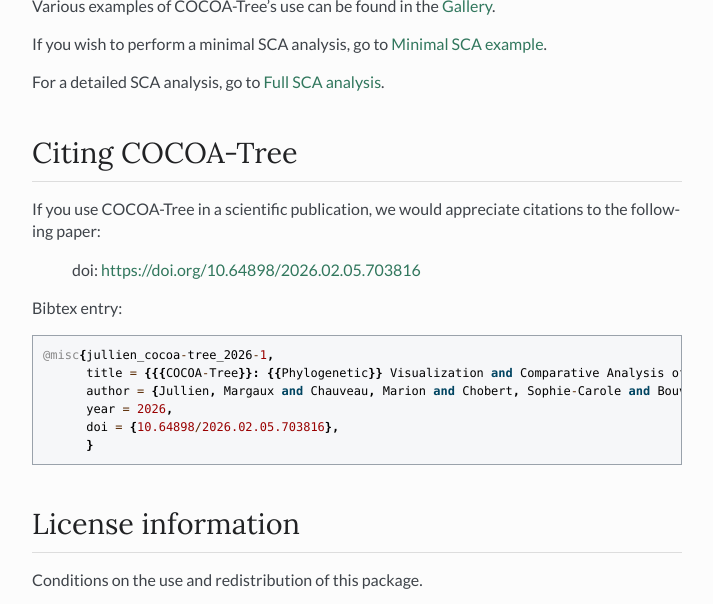
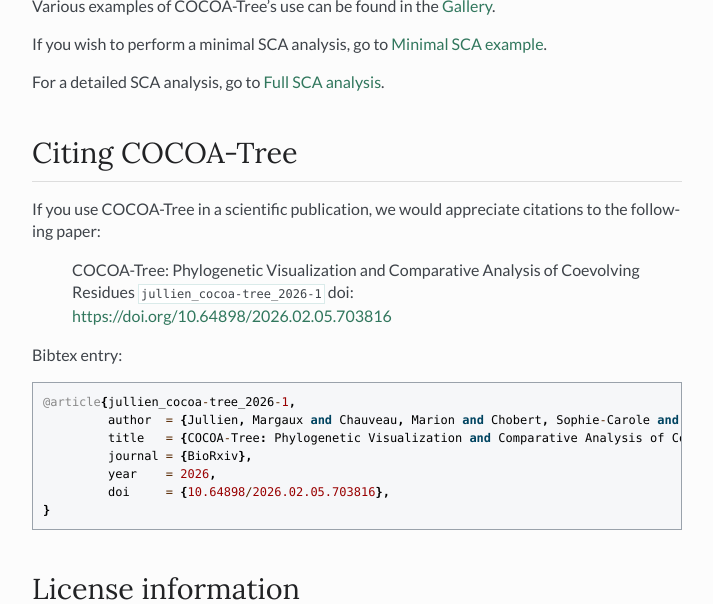
Before and after one commit to TrEE-TIMC/cocoatree, a Sphinx documentation site: the page built from doc/index.rst, in a window 1280 px wide and 900 px high, scrolled down 1323 px, cut to the strip 0-604 px from the top of the window. Shown: the whole strip, without its empty margins (398-1111 px from the left). Built offline with Sphinx 7.4.7, drawn with Linux system fonts in a browser that asks for light colours; nearby versions of some CDN libraries; cross-references to code outside the pages are shown as plain code.

Commit message:
update cocoatree citation

```diff
--- a/doc/index.rst
+++ b/doc/index.rst
@@ -47,16 +47,18 @@
 If you use COCOA-Tree in a scientific publication, we would appreciate citations
 to the following paper:
 
+   COCOA-Tree: Phylogenetic Visualization and Comparative Analysis of Coevolving Residues :cite:p:`jullien_cocoa-tree_2026-1`
    doi: https://doi.org/10.64898/2026.02.05.703816
 
 Bibtex entry::
 
-   @misc{jullien_cocoa-tree_2026-1,
-         title = {{{COCOA-Tree}}: {{Phylogenetic}} Visualization and Comparative Analysis of Coevolving Residues},
-         author = {Jullien, Margaux and Chauveau, Marion and Chobert, Sophie-Carole and Bouvet, Emma and Schmitt, William and Pierrel, Fabien and Abby, Sophie and Varoquaux, Nelle and Junier, Ivan},
-         year = 2026,
-         doi = {10.64898/2026.02.05.703816},
-         }
+   @article{jullien_cocoa-tree_2026-1,
+            author  = {Jullien, Margaux and Chauveau, Marion and Chobert, Sophie-Carole and Bouvet, Emma and Schmitt, William and Pierrel, Fabien and Abby, Sophie and Varoquaux, Nelle and Junier, Ivan},
+            title   = {COCOA-Tree: Phylogenetic Visualization and Comparative Analysis of Coevolving Residues},
+            journal = {BioRxiv},
+            year    = 2026,
+            doi     = {10.64898/2026.02.05.703816},
+   }
 
 License information
 -------------------
--- a/doc/refs.bib
+++ b/doc/refs.bib
@@ -54,3 +54,11 @@
   pages     = {1},
   doi       = {no DOI yet}
 }
+
+@article{jullien_cocoa-tree_2026-1,
+  author  = {Jullien, Margaux and Chauveau, Marion and Chobert, Sophie-Carole and Bouvet, Emma and Schmitt, William and Pierrel, Fabien and Abby, Sophie and Varoquaux, Nelle and Junier, Ivan},
+  title   = {COCOA-Tree: Phylogenetic Visualization and Comparative Analysis of Coevolving Residues},
+  journal = {BioRxiv},
+  year    = 2026,
+  doi     = {10.64898/2026.02.05.703816},
+}
```
